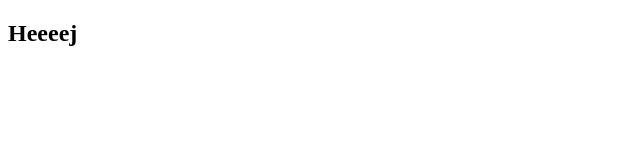
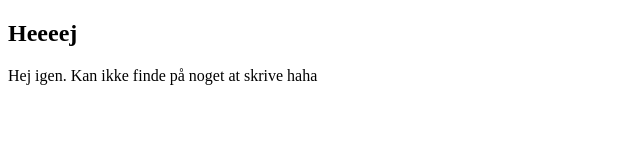
Before and after one commit to juli741j/testRepo, a plain HTML site: page index.html in a window 1280 px wide. Shown: the whole page, without its empty margins (0-640 px from the left). Drawn offline with Linux system fonts and the light colour scheme.

Commit message:
ændringer i HTML

```diff
--- a/index.html
+++ b/index.html
@@ -12,6 +12,7 @@
 
     <article>
         <h1> Heeeej </h1>
+        <p>Hej igen. Kan ikke finde på noget at skrive haha</p>
     </article>
 
 </body>
```
